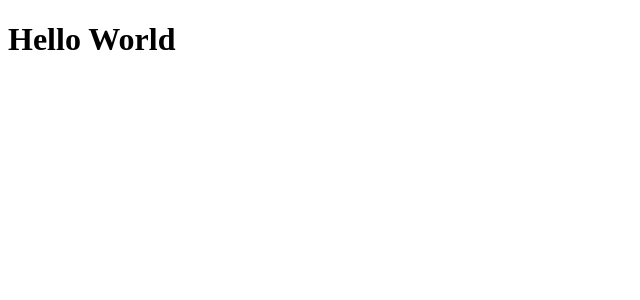
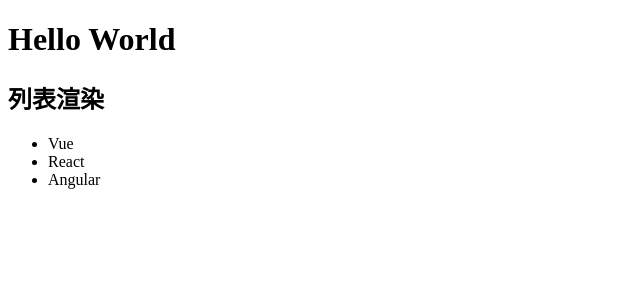
Before and after one commit to YouLe2016/study_react18, a React (Create React App) app: page / in a window 1280 px wide. Shown: the top 300 px of the page, without its empty margins (0-640 px from the left). Built offline with nearby package versions, Linux system fonts and the light colour scheme.

Commit message:
列表渲染

```diff
--- a/src/App.tsx
+++ b/src/App.tsx
@@ -1,9 +1,23 @@
 //项目的根组件
 //App --> index.js --> public/index.html(root)
+
+const list = [
+  {id:1001, name:'Vue'},
+  {id:1002, name: 'React'},
+  {id:1003, name: 'Angular'}
+]
+
 function App() {
   return (
     <div className="App">
       <h1>Hello World</h1>
+
+      <h2>列表渲染</h2>
+      <ul>
+        {list.map(item =>
+          <li key={item.id}>{item.name}</li>
+        )}
+      </ul>
     </div>
   );
 }
```
